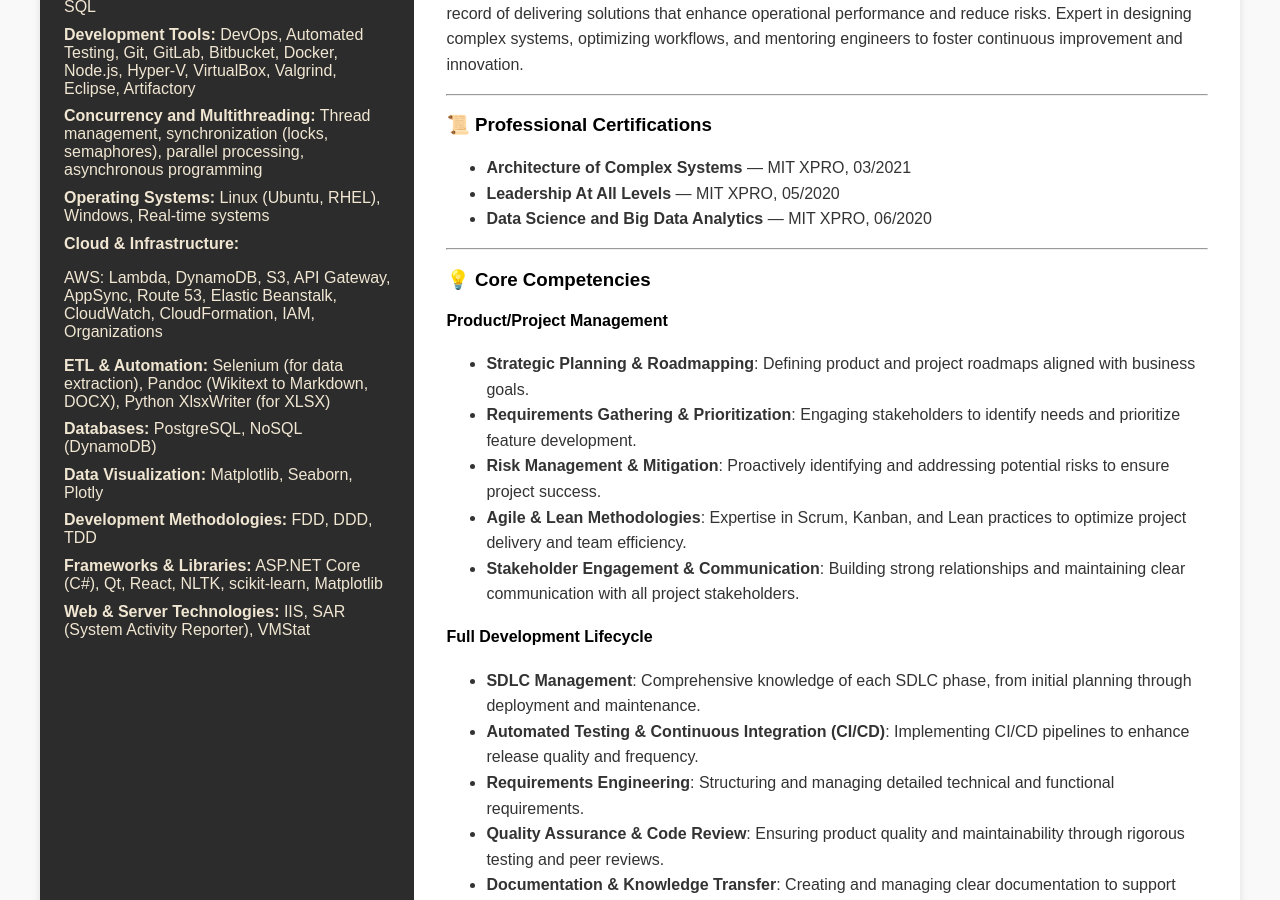
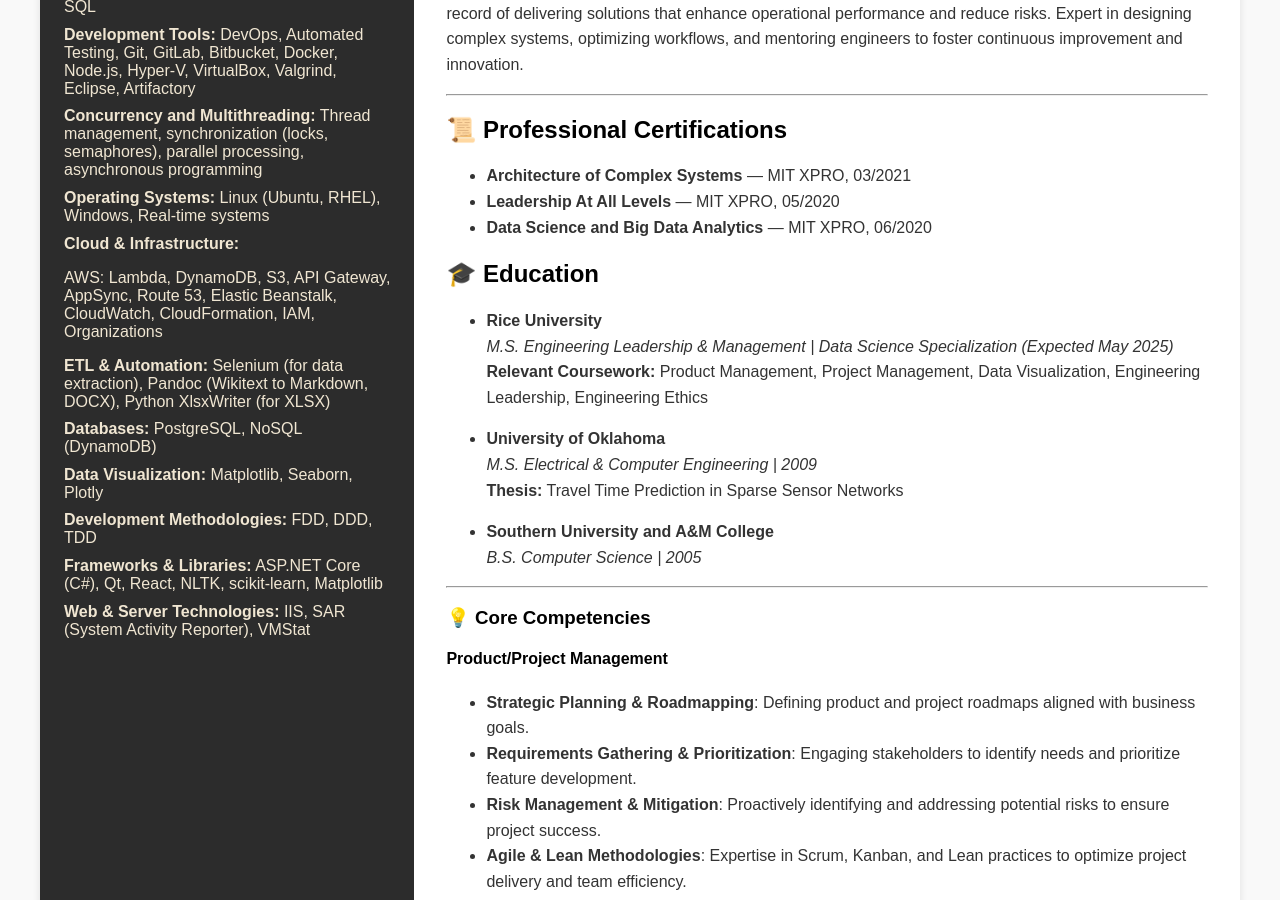
Before and after one commit to krjii/krjii.github.io, a Jekyll site: the page built from index.md, in a window 1280 px wide and 900 px high, scrolled down 487 px. Built offline with Jekyll 4.4.1, drawn with Linux system fonts in a browser that asks for light colours.

Commit message:
add education

```diff
--- a/index.md
+++ b/index.md
@@ -22,10 +22,23 @@ Strategic leader in **systems engineering, software development,** and **project
 
 ---
 
-### 📜 Professional Certifications
+## 📜 Professional Certifications
 - **Architecture of Complex Systems** — MIT XPRO, 03/2021
 - **Leadership At All Levels** — MIT XPRO, 05/2020
 - **Data Science and Big Data Analytics** — MIT XPRO, 06/2020
+
+## 🎓 Education
+
+- **Rice University**
+  *M.S. Engineering Leadership & Management | Data Science Specialization (Expected May 2025)*
+  **Relevant Coursework:** Product Management, Project Management, Data Visualization, Engineering Leadership, Engineering Ethics
+
+- **University of Oklahoma**
+  *M.S. Electrical & Computer Engineering | 2009*
+  **Thesis:** Travel Time Prediction in Sparse Sensor Networks
+
+- **Southern University and A&M College**
+  *B.S. Computer Science | 2005*
 
 ---
 
```
